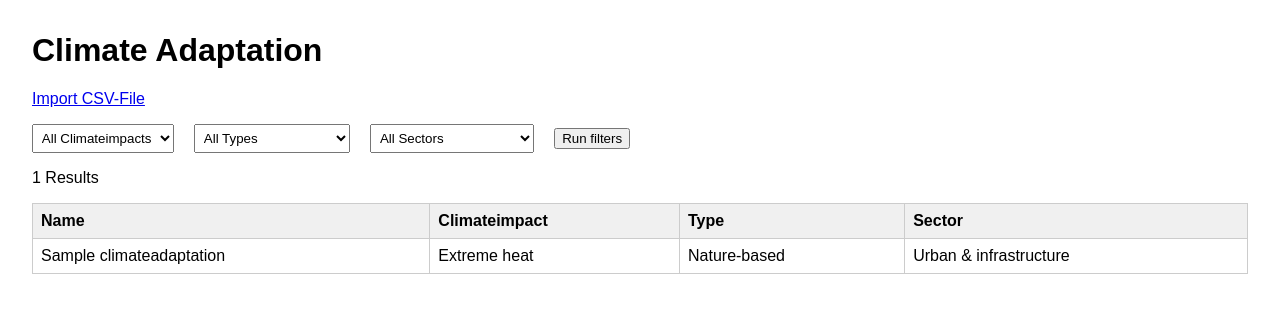
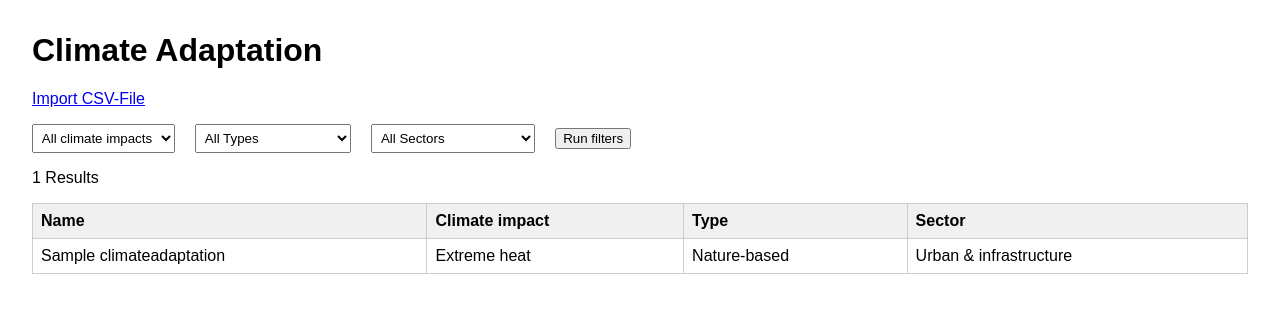
Before and after one commit to genrihleifried/climate-adaptations, a Django app: page / in a window 1280 px wide. Shown: the top 313 px of the page. Run offline with Django 5.2, Linux system fonts and the light colour scheme; tables that the repository leaves empty hold one stand-in row (values such as "Sample post").

Commit message:
fixed typos in the templates

```diff
--- a/adaptations/templates/adaptations/adaptation_list.html
+++ b/adaptations/templates/adaptations/adaptation_list.html
@@ -1,5 +1,5 @@
 <!DOCTYPE html>
-<html lang="de">
+<html lang="en">
 <head>
     <meta charset="UTF-8">
     <title>Climate Adaptation </title>
@@ -30,7 +30,7 @@
 
     <form method="get">
         <select name="climate_impact">
-            <option value="">All Climateimpacts</option>
+            <option value="">All climate impacts</option>
             {% for value, label in climate_impact_choices %}
                 <option value="{{ value }}" {% if value == selected_climate_impact %}selected{% endif %}>{{ label }}</option>
             {% endfor %}
@@ -58,7 +58,7 @@
 
     <table>
         <tr>
-            <th>Name</th><th>Climateimpact</th><th>Type</th><th>Sector</th>
+            <th>Name</th><th>Climate impact</th><th>Type</th><th>Sector</th>
         </tr>
         {% for adaptation in adaptations %}
         <tr>
--- a/adaptations/templates/adaptations/upload_csv.html
+++ b/adaptations/templates/adaptations/upload_csv.html
@@ -1,5 +1,5 @@
 <!DOCTYPE html>
-<html lang="de">
+<html lang="en">
 <head>
     <meta charset="UTF-8">
     <title>CSV Import - Climate Adaptations</title>
@@ -24,7 +24,8 @@
     </ul>
     {% endif %}
 
-    <p>Expected colums: name, climateimpact, type, sector</p>
+    <p>Expected columns: name, climate_impact, type, sector
+    </p>
 
     <form method="post" enctype="multipart/form-data">
         {% csrf_token %}
```
